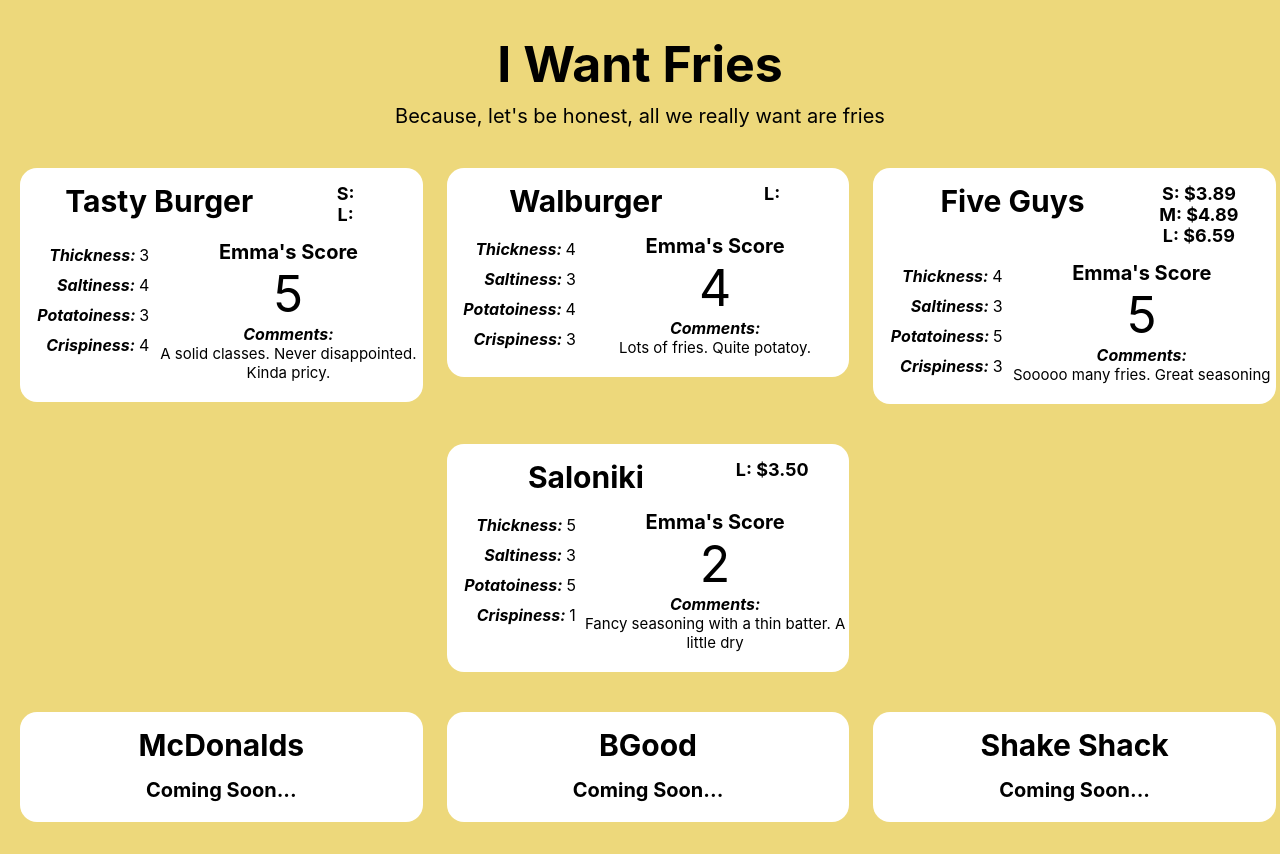
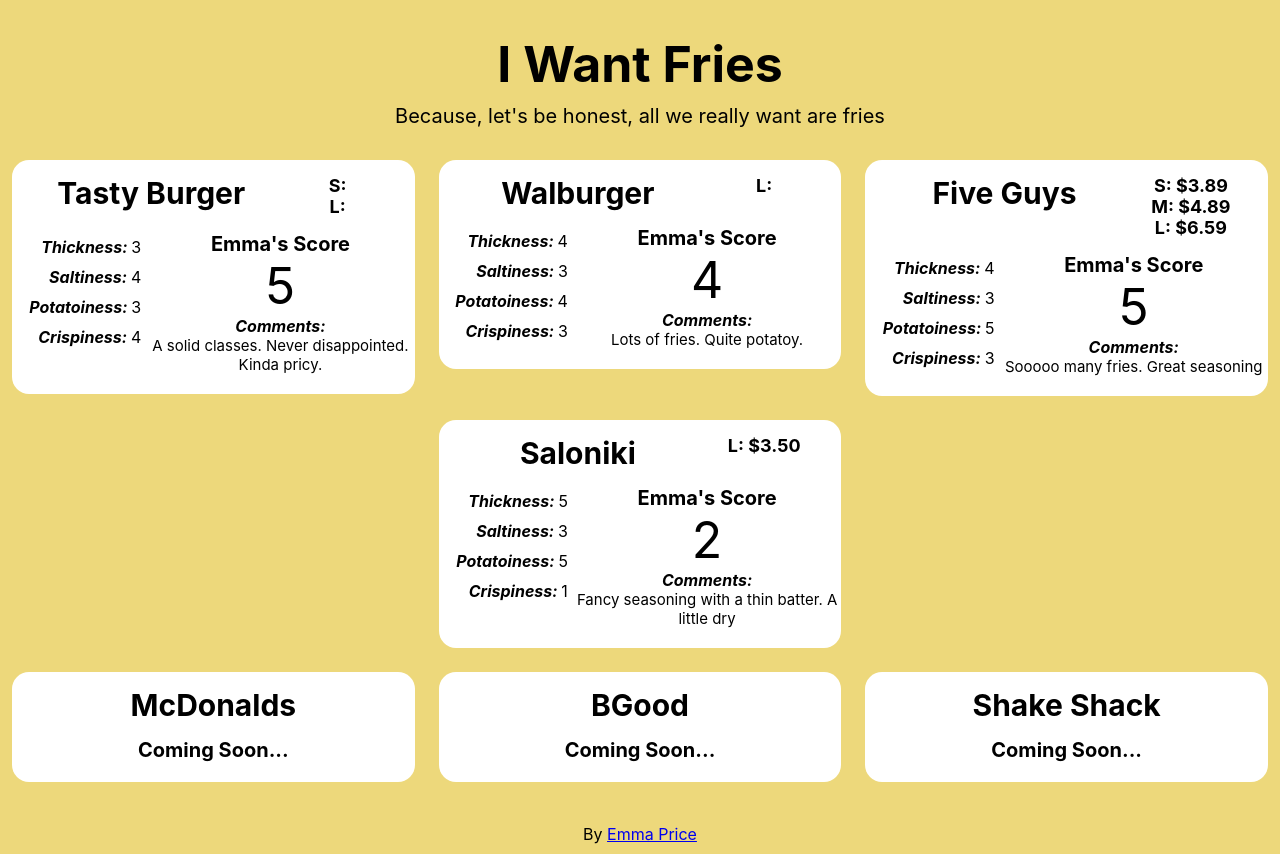
Before and after one commit to pricee/i-want-fries, a React (Create React App) app: page / in a window 1280 px wide. Built offline with nearby package versions, Linux system fonts and the light colour scheme.

Commit message:
fix store spacing, add bottom text

```diff
--- a/src/App.css
+++ b/src/App.css
@@ -19,6 +19,7 @@
 
 .row {
   width: 100vw !important;
+  margin: -20px !important;
 }
 
 .Store {
@@ -52,3 +53,7 @@
   word-wrap: break-word;
   font-size: 15px;
 }
+
+.bottom-text {
+  padding-top: 30px;
+}
--- a/src/App.js
+++ b/src/App.js
@@ -12,6 +12,7 @@
           {renderStores(ratedStores)}
           {renderStores(unratedStores)}
       </Grid>
+      <div className="bottom-text">By <a href="https://github.com/pricee/i-want-fries" target="_blank">Emma Price</a></div>
     </div>
   );
 }
```
